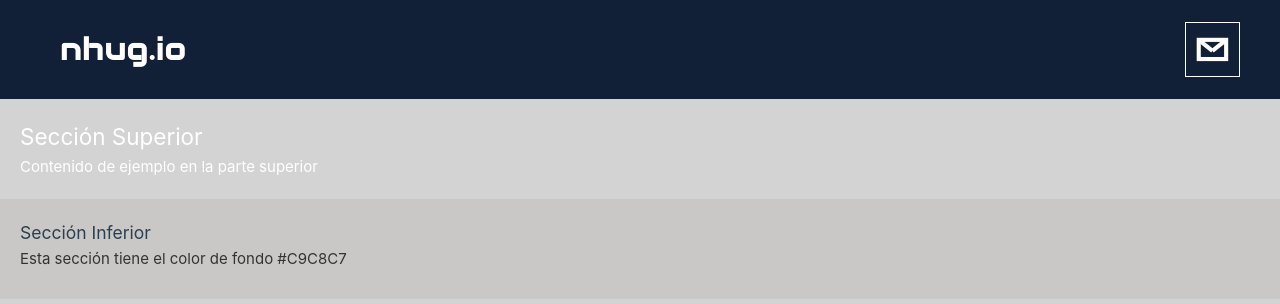
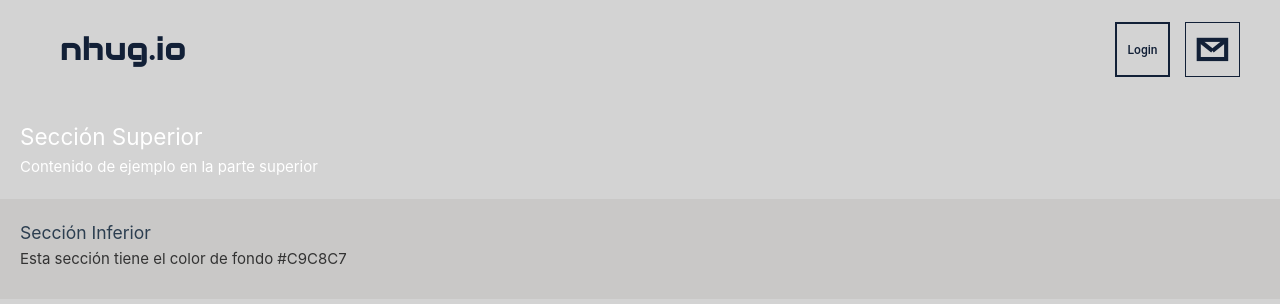
Before and after one commit to jmgomezco/nhug-io, a Vue app: page / in a window 1280 px wide. Shown: the top 304 px of the page. Built offline with nearby package versions, Linux system fonts and the light colour scheme.

Commit message:
Update ContainerInicio.vue with new background and LoginCognito button
Co-authored-by: jmgomezco <180077261+jmgomezco@users.noreply.github.com>

```diff
--- a/src/components/BotonSobre.vue
+++ b/src/components/BotonSobre.vue
@@ -16,7 +16,7 @@
         width="20"
         height="14"
         fill="none"
-        stroke="#ffffff"
+        stroke="#122037"
         stroke-width="3"
       />
       <!-- Línea diagonal izquierda (solapa) -->
@@ -25,7 +25,7 @@
         y1="5"
         x2="12"
         y2="13"
-        stroke="#ffffff"
+        stroke="#122037"
         stroke-width="3"
       />
       <!-- Línea diagonal derecha (solapa) -->
@@ -34,7 +34,7 @@
         y1="5"
         x2="12"
         y2="13"
-        stroke="#ffffff"
+        stroke="#122037"
         stroke-width="3"
       />
     </svg>
@@ -56,8 +56,8 @@
   height: 55px;
   /* Color de fondo transparente para heredar del contenedor */
   background-color: transparent;
-  /* Borde blanco puro de 1px */
-  border: 1px solid #ffffff;
+  /* Borde oscuro de 1px para contrastar con fondo claro */
+  border: 1px solid #122037;
   /* Sin decoración de enlace */
   text-decoration: none;
   /* Cursor de puntero */
@@ -69,7 +69,7 @@
 /* Efecto hover - ligero levantamiento */
 .boton-sobre:hover {
   transform: translateY(-2px);
-  box-shadow: 0 4px 8px rgba(255, 255, 255, 0.1);
+  box-shadow: 0 4px 8px rgba(18, 32, 55, 0.2);
 }
 
 /* Efecto activo - presionar */
@@ -81,6 +81,6 @@
 .sobre-icono {
   width: 70%;
   height: 70%;
-  /* Las líneas del SVG ya están definidas como blancas con grosor de 3px */
+  /* Las líneas del SVG ya están definidas como oscuras con grosor de 3px */
 }
 </style>
--- a/src/components/ContainerInicio.vue
+++ b/src/components/ContainerInicio.vue
@@ -2,20 +2,24 @@
   <div class="container-inicio">
     <div class="contenido">
       <Marca />
-      <BotonSobre />
+      <div class="botones-grupo">
+        <LoginCognito />
+        <BotonSobre />
+      </div>
     </div>
   </div>
 </template>
 
 <script setup>
 import Marca from './Marca.vue'
+import LoginCognito from './LoginCognito.vue'
 import BotonSobre from './BotonSobre.vue'
 </script>
 
 <style scoped>
-/* Contenedor principal con color de fondo #122037 */
+/* Contenedor principal con color de fondo #D3D3D3 */
 .container-inicio {
-  background-color: #122037;
+  background-color: #D3D3D3;
   width: 100%;
   padding: 20px;
   box-sizing: border-box;
@@ -30,10 +34,21 @@ import BotonSobre from './BotonSobre.vue'
   margin: 0 auto;
 }
 
+/* Grupo de botones: LoginCognito y BotonSobre */
+.botones-grupo {
+  display: flex;
+  gap: 15px;
+  align-items: center;
+}
+
 /* Responsive: en pantallas pequeñas, mantener el diseño horizontal pero ajustar espaciado */
 @media (max-width: 768px) {
   .container-inicio {
     padding: 15px;
+  }
+
+  .botones-grupo {
+    gap: 12px;
   }
 }
 
@@ -41,5 +56,9 @@ import BotonSobre from './BotonSobre.vue'
   .container-inicio {
     padding: 10px;
   }
+
+  .botones-grupo {
+    gap: 10px;
+  }
 }
 </style>
--- /dev/null
+++ b/src/components/LoginCognito.vue
@@ -0,0 +1,55 @@
+<template>
+  <button
+    class="boton-login"
+    aria-label="Login"
+    @click="handleLogin"
+  >
+    Login
+  </button>
+</template>
+
+<script setup>
+// Componente de botón de login
+// Por ahora sin funcionalidad, se expandirá con Cognito en el futuro
+const handleLogin = () => {
+  // Placeholder para futura integración con AWS Cognito
+  console.log('Login button clicked')
+}
+</script>
+
+<style scoped>
+/* Contenedor del botón - cuadrado exacto, igual que BotonSobre */
+.boton-login {
+  display: flex;
+  align-items: center;
+  justify-content: center;
+  width: 55px;
+  height: 55px;
+  /* Color de fondo transparente para heredar del contenedor */
+  background-color: transparent;
+  /* Borde oscuro de 2px para contrastar con fondo claro #D3D3D3 */
+  border: 2px solid #122037;
+  /* Fuente comercial reconocida para aplicaciones de login */
+  font-family: 'Roboto', 'Arial', 'Helvetica', sans-serif;
+  font-size: 12px;
+  font-weight: 500;
+  color: #122037;
+  /* Sin decoración de botón por defecto */
+  text-decoration: none;
+  /* Cursor de puntero */
+  cursor: pointer;
+  /* Transición suave en hover */
+  transition: transform 0.2s, box-shadow 0.2s;
+}
+
+/* Efecto hover - ligero levantamiento */
+.boton-login:hover {
+  transform: translateY(-2px);
+  box-shadow: 0 4px 8px rgba(18, 32, 55, 0.2);
+}
+
+/* Efecto activo - presionar */
+.boton-login:active {
+  transform: translateY(0);
+}
+</style>
--- a/src/components/Marca.vue
+++ b/src/components/Marca.vue
@@ -19,7 +19,7 @@ const props = defineProps({
   font-family: 'Audiowide', sans-serif;
   font-size: clamp(16px, 4vw, 30px);
   font-weight: 900;
-  color: #fff;
+  color: #122037;
   background: transparent;
   padding: 10px 20px;
   line-height: 1.3;
```
